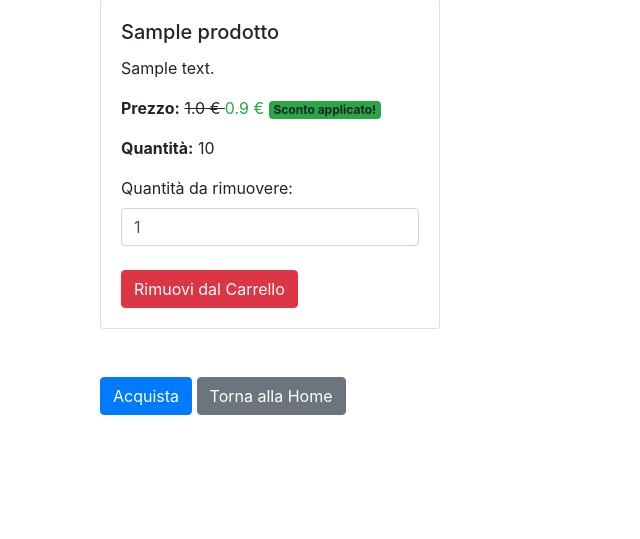
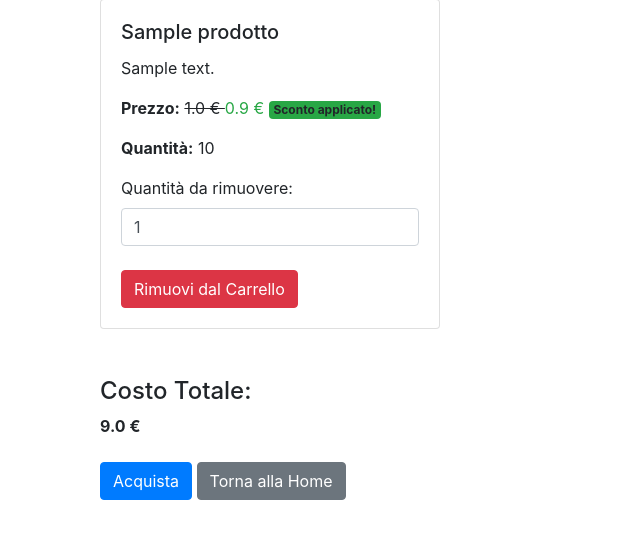
Before and after one commit to filippo-tiozzo/Progetto-Database, a Flask app: page /carrello in a window 1280 px wide. Shown: the part 177-716 px from the top of the page, without its empty margins (0-640 px from the left). Run offline with Flask 3, Linux system fonts and the light colour scheme; a user stored in the database is signed in; tables that the repository leaves empty hold one stand-in row (values such as "Sample post"); some libraries are stand-ins or nearby versions.

Commit message:
Aggiunto costo totale del carrello

```diff
--- a/website/autorizzazioni.py
+++ b/website/autorizzazioni.py
@@ -298,7 +298,11 @@ def visualizza_carrello():
         db.session.add(carrello)
         db.session.commit()
     carrello_prodotti = CarrelloProdotto.query.filter_by(carrello_id=carrello.id).all()
-    return render_template('carrello.html', prodotti=carrello_prodotti)
+
+    # Calcola il costo totale del carrello
+    totale = sum(p.prodotto.prezzo * p.quantita * (0.9 if p.sconto else 1) for p in carrello_prodotti)
+
+    return render_template('carrello.html', prodotti=carrello_prodotti, totale=totale)
 
 # Rotta per la ricerca dei prodotti
 @autorizzazioni.route('/ricerca_prodotto', methods=['GET', 'POST'])
--- a/website/templates/carrello.html
+++ b/website/templates/carrello.html
@@ -48,6 +48,13 @@
                 </div>
             {% endfor %}
         </div>
+
+        <!-- Mostra il costo totale del carrello -->
+        <div class="mt-4">
+            <h4>Costo Totale:</h4>
+            <p><strong>{{ totale }} €</strong></p>
+        </div>
+
     {% else %}
         <div class="alert alert-info mt-4">
             <p class="text-center">Il tuo carrello è vuoto.</p>
```
